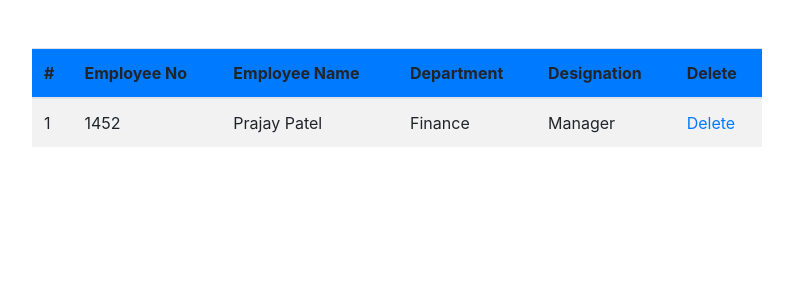
After one commit to patelprajay/Codeigniter, a CodeIgniter app: page /Codeigniter/index.php/deleteemployee/index in a window 1280 px wide. The commit adds this page. Shown: the top 300 px of the page, without its empty margins (53-846 px from the left). Run offline with CodeIgniter, Linux system fonts and the light colour scheme; data comes from the database, SQL or seed files in the repository; some libraries are stand-ins or nearby versions.

Commit message:
-- included delete and update functionality -- also included the read from the database

```diff
--- a/application/config/config.php
+++ b/application/config/config.php
@@ -23,7 +23,7 @@ defined('BASEPATH') OR exit('No direct script access allowed');
 | a PHP script and you can easily do that on your own.
 |
 */
-$config['base_url'] = 'http://localhost/Codeigniter/CodeIgniter-3.0.6/';
+$config['base_url'] = 'http://localhost/Codeigniter/demo/';
 
 /*
 |--------------------------------------------------------------------------
--- /dev/null
+++ b/application/controllers/DeleteEmployee.php
@@ -0,0 +1,43 @@
+<?php
+/**
+ * DeleteEmployee
+ *
+ * @package CI
+ * @subpackage Contoller
+ * @author Prajay Patel <patelprajay@gmail.com>
+ */
+
+if(!defined('BASEPATH')) exit('No direct script access allowed!');
+
+class DeleteEmployee extends CI_Controller
+{
+	public function __construct()
+	{
+		parent::__construct();
+		$this->load->helper('url');
+		$this->load->database();
+		$this->load->model('employee_model');
+	}
+
+	/**
+	 * get the list of all employee with department and designation and pass it to its view
+	 */
+	function index()
+	{
+		$data['employee_list'] = $this->employee_model->get_employee_list();
+		$this->load->view('delete_employee_view',$data);
+	}
+
+	/**
+	 * delete the employee on basis of the $id
+	 *
+	 * @param string $id value of employee id
+	 */
+	function delete_employee($id)
+	{
+		$this->db->where('employee_id',$id);
+		$this->db->delete('tbl_employee');
+		redirect('deleteEmployee/index');
+	}
+}
+?>
--- a/application/models/Employee_model.php
+++ b/application/models/Employee_model.php
@@ -24,11 +24,25 @@ class employee_model extends CI_Model
 	function get_employee_record($empno)
 	{
 		$this->db->where('employee_no', $empno);
-        $this->db->from('tbl_employee');
-        $query = $this->db->get();
-        return $query->result();
+		$this->db->from('tbl_employee');
+		$query = $this->db->get();
+		return $query->result();
 	}
 
+	/**
+	 * get employee detail with its department and designation
+	 *
+	 * @return array
+	 */
+
+	function get_employee_list()
+	{
+		$this->db->from('tbl_employee');
+		$this->db->join('tbl_department','tbl_employee.department_id = tbl_department.department_id');
+		$this->db->join('tbl_designation','tbl_employee.designation_id = tbl_designation.designation_id');
+		$query = $this->db->get();
+		return $query->result();
+	}
 	/**
 	 * get department table to populate the department name dropdown
 	 *
--- /dev/null
+++ b/application/views/delete_employee_view.php
@@ -0,0 +1,43 @@
+<!DOCTYPE html>
+<html>
+	<head>
+		<meta charset="utf-8">
+		<meta name="viewport" content="width=device-width, initial-scale=1.0">
+		<title>CodeIgniter Delete Database Demo</title>
+		<!--link the bootstrap css file-->
+		<link href="<?php echo base_url("application/assets/bootstrap/css/bootstrap.css"); ?>" rel="stylesheet" type="text/css" />
+	</head>
+	<body>
+	<br><br>
+		<div class="container">
+			<div class="row">
+				<div class="col-md-8">
+					<table class="table table-striped table-hover">
+						<thead>
+							<tr class="bg-primary">
+								<th>#</th>
+								<th>Employee No</th>
+								<th>Employee Name</th>
+								<th>Department</th>
+								<th>Designation</th>
+								<th>Delete</th>
+							</tr>
+						</thead>
+						<tbody>
+							<?php for ($i = 0; $i < count($employee_list); $i++) { ?>
+							<tr>
+								<td><?php echo ($i+1); ?></td>
+								<td><?php echo $employee_list[$i]->employee_no; ?></td>
+								<td><?php echo $employee_list[$i]->employee_name; ?></td>
+								<td><?php echo $employee_list[$i]->department_name; ?></td>
+								<td><?php echo $employee_list[$i]->designation_name; ?></td>
+								<td><a href="<?php echo base_url() . "index.php/deleteEmployee/delete_employee/" . $employee_list[$i]->employee_id; ?>">Delete</a></td>
+							</tr>
+							<?php } ?>
+						</tbody>
+					</table>
+				</div>
+			</div>
+		</div>
+	</body>
+</html>
```
Also changed, not shown: application/controllers/Department.php (+37 -5 lines), application/models/Department_model.php (+5 -2 lines), application/views/department_view.php (+10 -2 lines).
